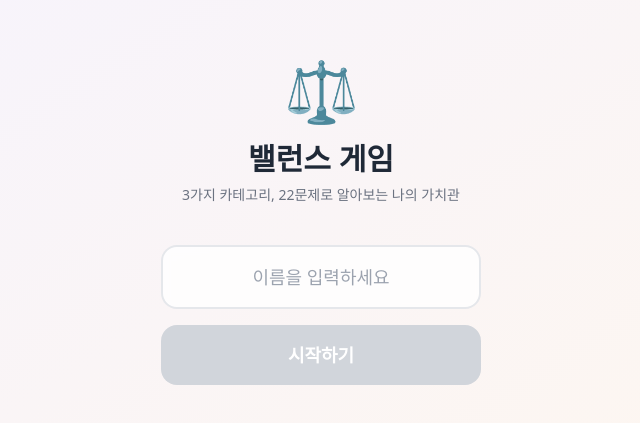
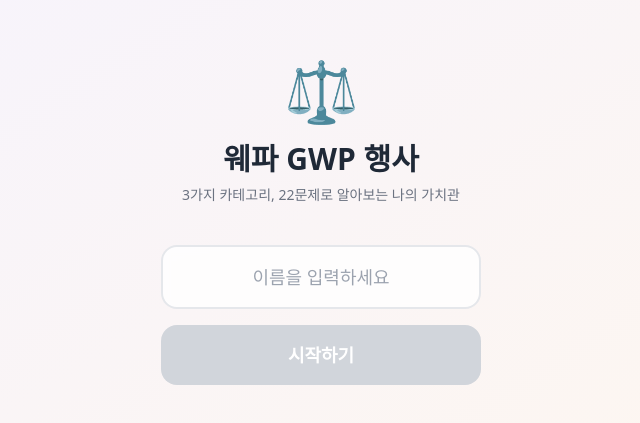
Before and after one commit to ohyeinho/balance-game, a Next.js app: page / in a window 1280 px wide. Shown: the part 175-598 px from the top of the page, without its empty margins (319-959 px from the left). Built offline with nearby package versions, Linux system fonts and the light colour scheme.

Commit message:
feat: 앱 타이틀 및 입장 코드 변경

```diff
--- a/src/app/entry/page.tsx
+++ b/src/app/entry/page.tsx
@@ -12,7 +12,7 @@ export default function EntryPage() {
   const handleSubmit = (e: React.FormEvent) => {
     e.preventDefault();
     const trimmed = code.trim();
-    if (trimmed === "웨파2603") {
+    if (trimmed === "100830") {
       // Set a cookie (valid for 1 day)
       document.cookie = `entryCode=${encodeURIComponent(trimmed)}; path=/; max-age=86400; SameSite=Lax`;
 
--- a/src/app/layout.tsx
+++ b/src/app/layout.tsx
@@ -2,8 +2,8 @@ import type { Metadata, Viewport } from "next";
 import "./globals.css";
 
 export const metadata: Metadata = {
-  title: "직장생활 밸런스 게임",
-  description: "당신의 직장 가치관을 알아보세요! 10가지 밸런스 게임",
+  title: "웨파 GWP 행사",
+  description: "당신의 진짜 가치관을 알아보는 22가지 밸런스 게임",
 };
 
 export const viewport: Viewport = {
--- a/src/app/page.tsx
+++ b/src/app/page.tsx
@@ -22,7 +22,7 @@ export default function Home() {
     <div className="flex flex-col items-center justify-center min-h-screen px-6 animate-fade-in">
       <div className="text-6xl mb-4 animate-bounce-slow">&#9878;</div>
       <h1 className="text-3xl font-extrabold text-gray-800 mb-2 text-center">
-        밸런스 게임
+        웨파 GWP 행사
       </h1>
       <p className="text-gray-500 mb-10 text-center text-sm">
         3가지 카테고리, 22문제로 알아보는 나의 가치관
--- a/src/middleware.ts
+++ b/src/middleware.ts
@@ -10,7 +10,7 @@ export function middleware(request: NextRequest) {
     return NextResponse.next();
   }
 
-  if (code !== '웨파2603') {
+  if (code !== '100830') {
     return NextResponse.redirect(new URL('/entry', request.url));
   }
 
```
